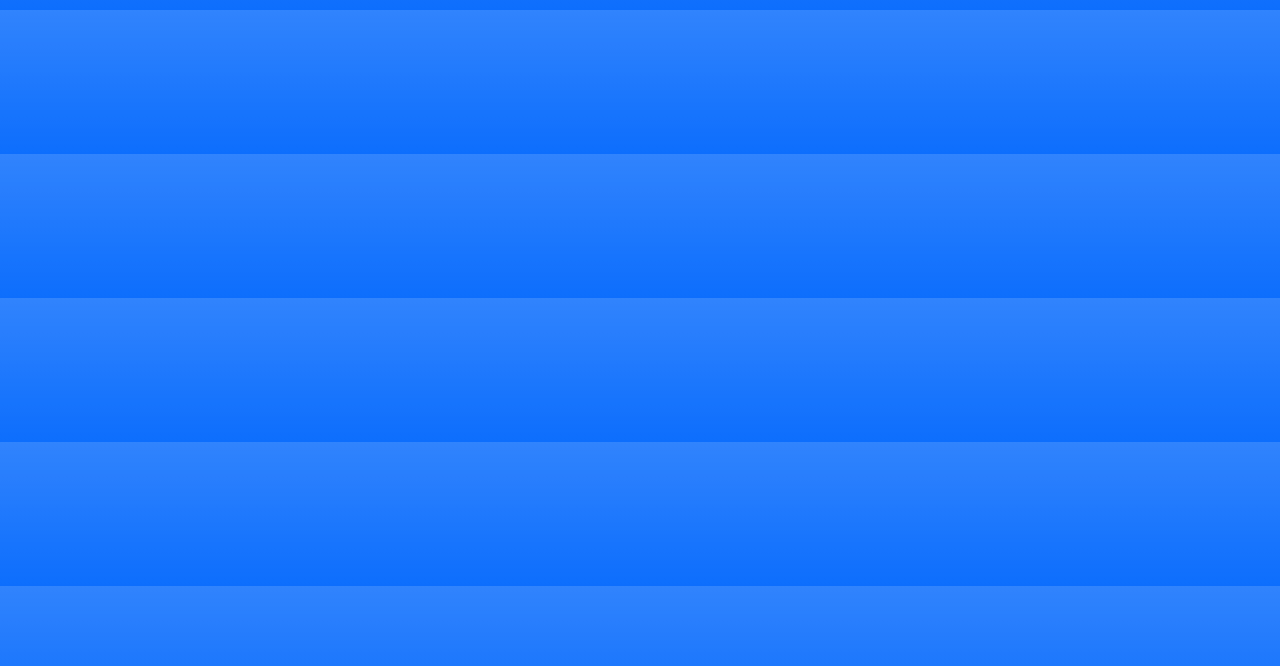
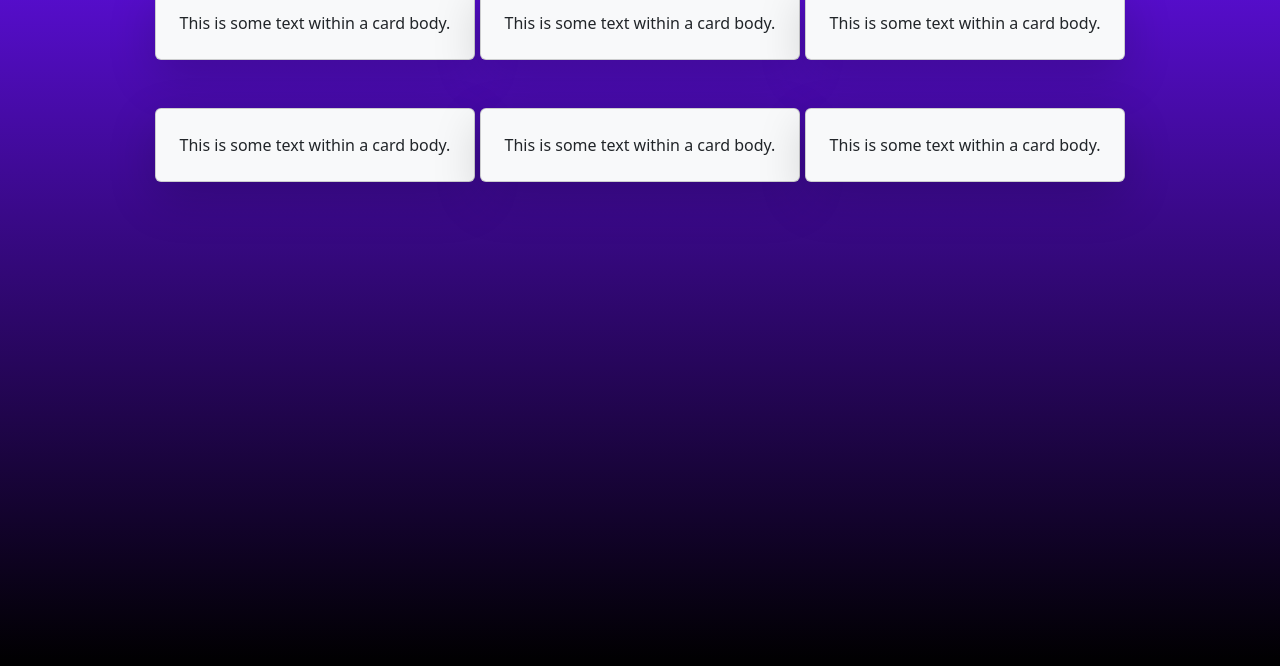
Before and after one commit to FootballZoonic/gik339-04-labb2, a plain HTML site: page client/index.html in a window 1280 px wide. Shown: the part 134-800 px from the top of the page. Drawn offline with nearby package versions, Linux system fonts and the light colour scheme.

Commit message:
Styleat lite
lagt till lite bootstrap ramverk

```diff
--- a/client/index.html
+++ b/client/index.html
@@ -10,13 +10,45 @@
       integrity="sha384-T3c6CoIi6uLrA9TneNEoa7RxnatzjcDSCmG1MXxSR1GAsXEV/Dwwykc2MPK8M2HN"
       crossorigin="anonymous"
     />
+    <link rel="stylesheet" href="style.css" />
   </head>
-  <body class="p-3 mb-2 bg-primary bg-gradient text-white">
+  <body class="p-3 mb-2 bg-primary">
     <header class="container">
       <div class="text-center">
-        <h1 class="display-1">Grupp 4</h1>
+        <h1 class="display-1 text-white text-decoration-underline">Grupp 4</h1>
       </div>
     </header>
-    <main></main>
+    <main class="text-center">
+      <div
+        class="card d-inline-flex shadow-lg p-3 mb-5 bg-body-tertiary rounded"
+      >
+        <div class="card-body p-2">This is some text within a card body.</div>
+      </div>
+      <div
+        class="card d-inline-flex shadow-lg p-3 mb-5 bg-body-tertiary rounded"
+      >
+        <div class="card-body p-2">This is some text within a card body.</div>
+      </div>
+      <div
+        class="card d-inline-flex shadow-lg p-3 mb-5 bg-body-tertiary rounded"
+      >
+        <div class="card-body p-2">This is some text within a card body.</div>
+      </div>
+      <div
+        class="card d-inline-flex shadow-lg p-3 mb-5 bg-body-tertiary rounded"
+      >
+        <div class="card-body p-2">This is some text within a card body.</div>
+      </div>
+      <div
+        class="card d-inline-flex shadow-lg p-3 mb-5 bg-body-tertiary rounded"
+      >
+        <div class="card-body p-2">This is some text within a card body.</div>
+      </div>
+      <div
+        class="card d-inline-flex shadow-lg p-3 mb-5 bg-body-tertiary rounded"
+      >
+        <div class="card-body p-2">This is some text within a card body.</div>
+      </div>
+    </main>
   </body>
 </html>
--- a/client/style.css
+++ b/client/style.css
@@ -0,0 +1,6 @@
+html,
+body {
+  height: 100%;
+  margin: 0;
+  background: linear-gradient(to bottom, var(--bs-indigo), var(--bs-black));
+}
```
